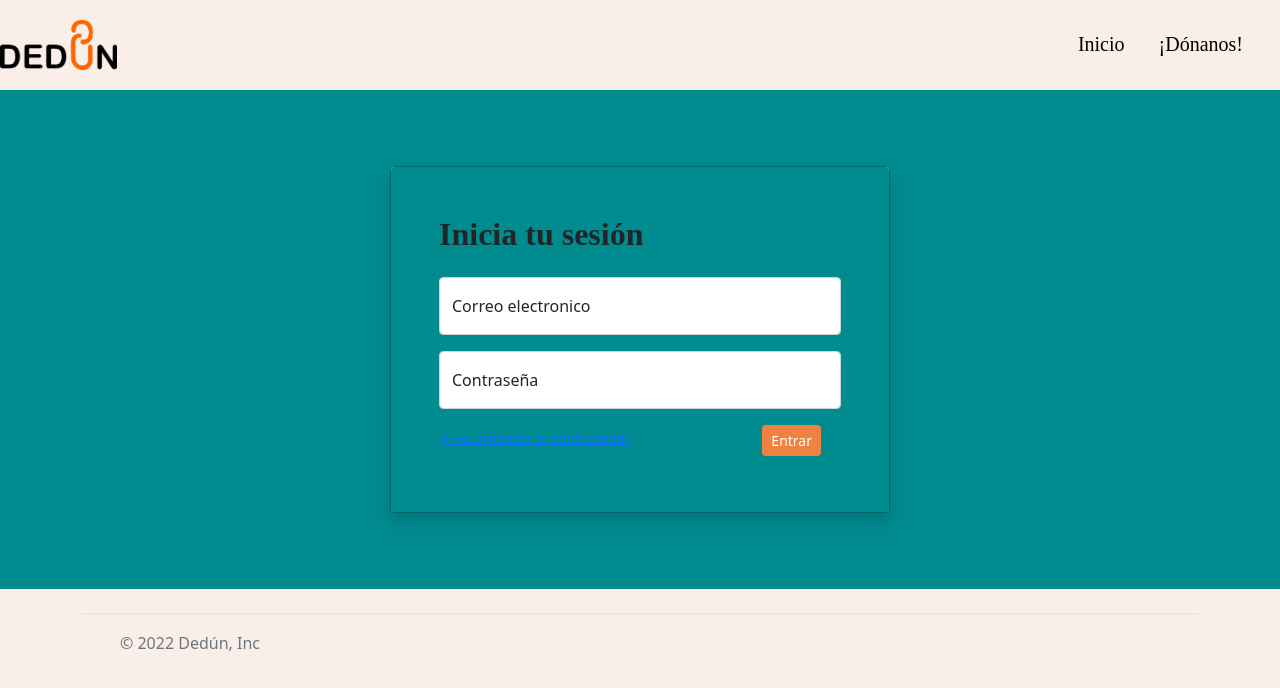
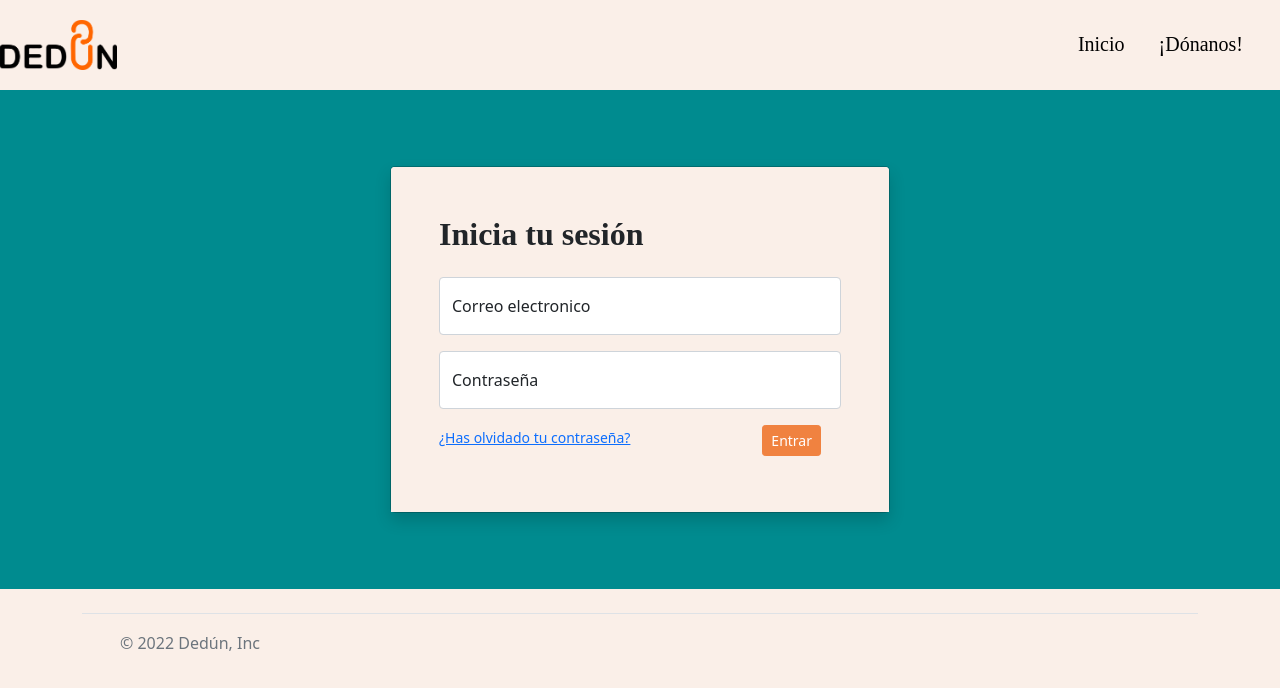
Before and after one commit to AlejandroUN/Ded-n, a Vue app in the folder frontend/: page /iniciarSesion in a window 1280 px wide. Shown: the top 688 px of the page. Built offline with nearby package versions, Linux system fonts and the light colour scheme.

Commit message:
arregle el fondo

```diff
--- a/frontend/src/views/iniciarSesion.vue
+++ b/frontend/src/views/iniciarSesion.vue
@@ -33,12 +33,12 @@
     >
       <div class="modal-dialog" role="document">
         <div class="modal-content rounded-5 shadow">
-          <div class="modal-header p-5 pb-4 border-bottom-0 fondo2 font">
+          <div class="modal-header p-5 pb-4 border-bottom-0 fondo3 font">
 
             <h2 class="fw-bold mb-0">Inicia tu sesión</h2>
 
           </div>
-          <div class="modal-body p-5 pt-0 fondo2">
+          <div class="modal-body p-5 pt-0 fondo3">
 
         <div class="form-floating mb-3">
             <input
@@ -119,3 +119,9 @@
             }
         }
     </script>
+
+    <style >
+    .fondo3 {
+  background-color: #FAEFE8 !important;
+}
+    </style>
--- a/frontend/src/views/recuperarContrasena.vue
+++ b/frontend/src/views/recuperarContrasena.vue
@@ -30,7 +30,7 @@
     >
       <div class="modal-dialog" role="document">
         <div class="modal-content rounded-5 shadow">
-          <div class="modal-header p-5 pb-4 border-bottom-0 fondo2 font">
+          <div class="modal-header p-5 pb-4 border-bottom-0 fondo3 font">
             <!-- <h5 class="modal-title">Modal title</h5> -->
             <h2 class="fw-bold mb-0">Recupera tu contraseña</h2>
             <button
@@ -41,7 +41,7 @@
             ></button>
           </div>
 
-          <div class="modal-body p-5 pt-0 fondo2">
+          <div class="modal-body p-5 pt-0 fondo3">
             <form class="font">
               <div class="form-floating mb-3">
                 <input
```
